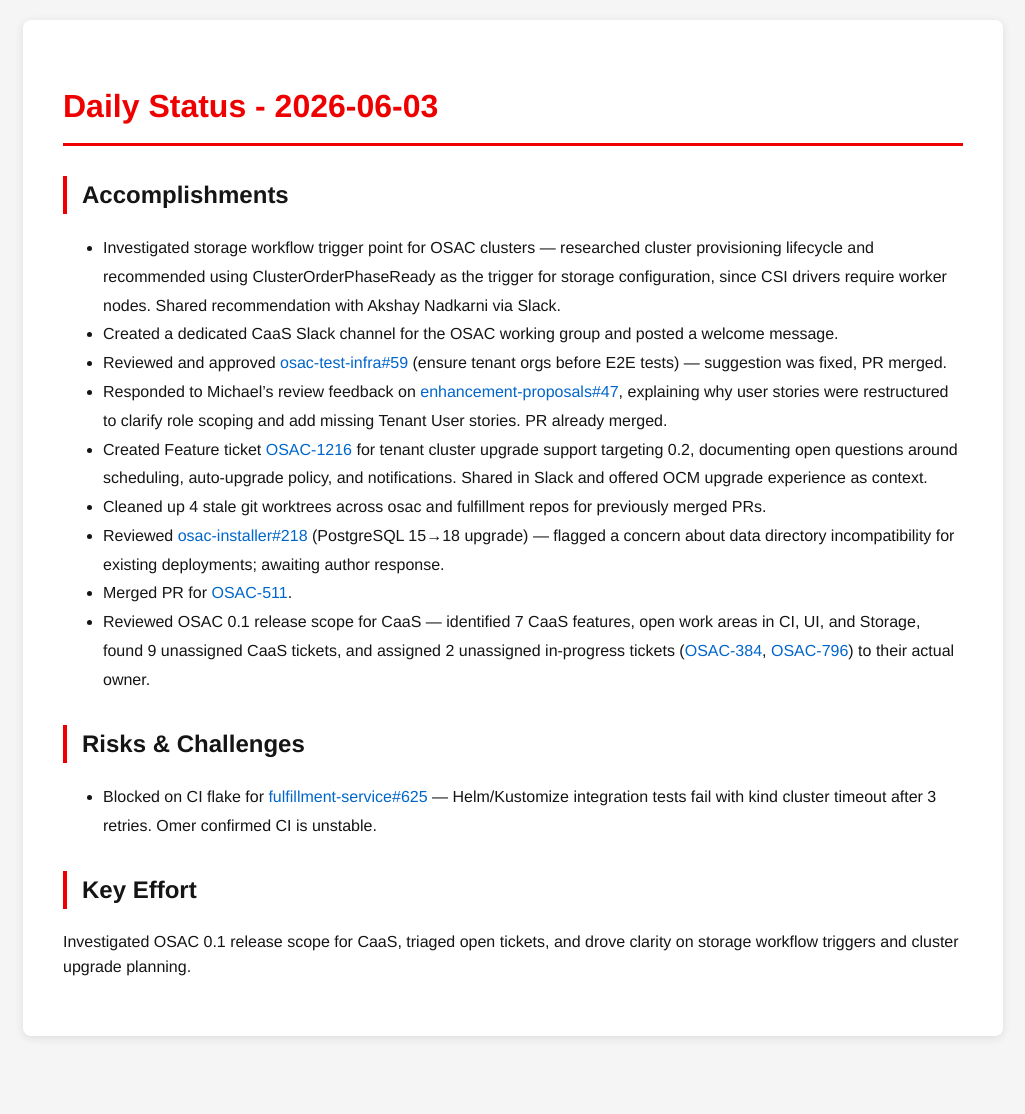
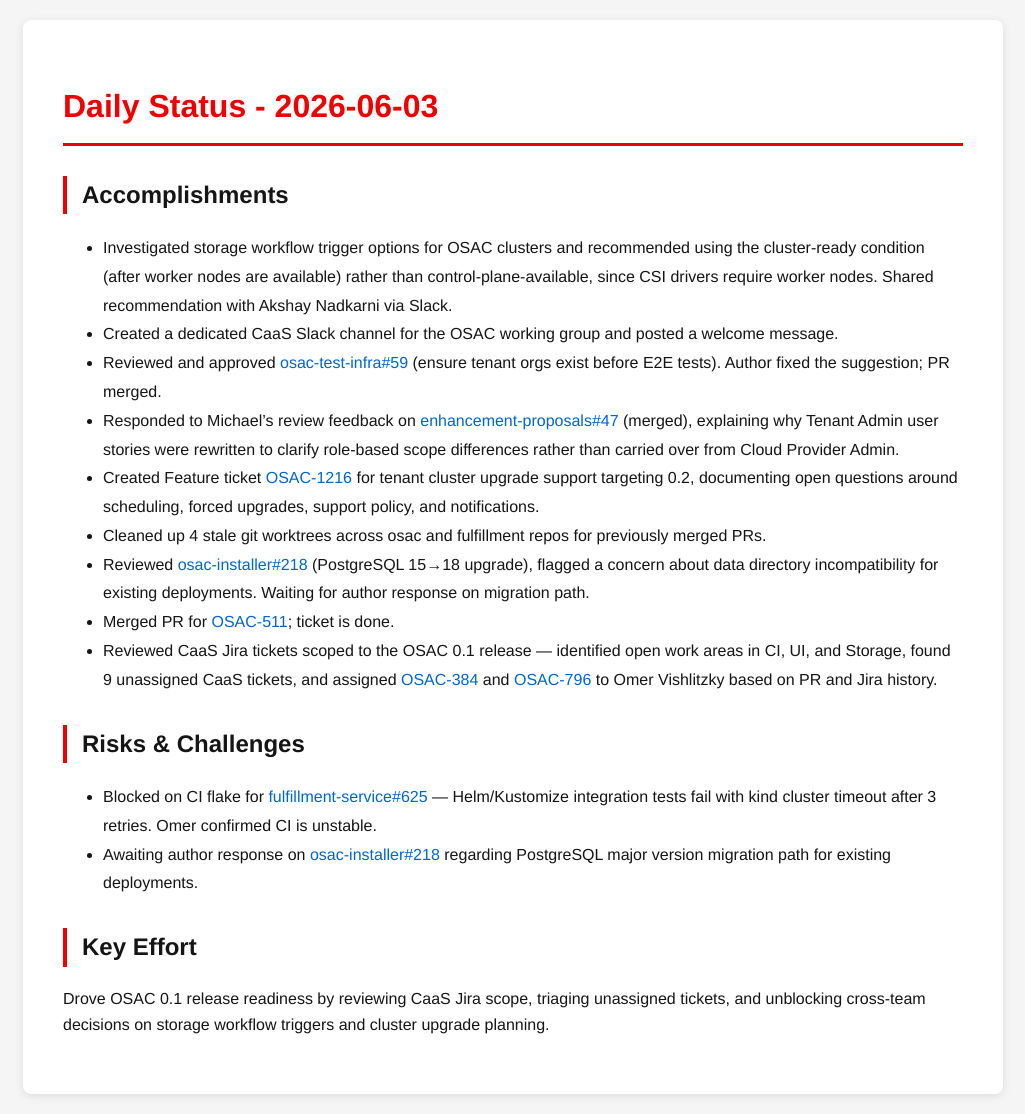
Before and after one commit to tzvatot/daily-status, a Jekyll site: the page built from 2026-06-03.md, in a window 1280 px wide. Shown: the whole page, without its empty margins (127-1152 px from the left). Built offline with Jekyll 4.4.1, drawn with Linux system fonts in a browser that asks for light colours; before the commit the page ends 1056 px from its top, so only the background shows below that.

Commit message:
Daily status update - 2026-06-03

```diff
--- a/2026-06-03.md
+++ b/2026-06-03.md
@@ -7,18 +7,19 @@
 # Daily Status - 2026-06-03
 
 ## Accomplishments
-- Investigated storage workflow trigger point for OSAC clusters — researched cluster provisioning lifecycle and recommended using ClusterOrderPhaseReady as the trigger for storage configuration, since CSI drivers require worker nodes. Shared recommendation with Akshay Nadkarni via Slack.
+- Investigated storage workflow trigger options for OSAC clusters and recommended using the cluster-ready condition (after worker nodes are available) rather than control-plane-available, since CSI drivers require worker nodes. Shared recommendation with Akshay Nadkarni via Slack.
 - Created a dedicated CaaS Slack channel for the OSAC working group and posted a welcome message.
-- Reviewed and approved [osac-test-infra#59](https://github.com/osac-project/osac-test-infra/pull/59) (ensure tenant orgs before E2E tests) — suggestion was fixed, PR merged.
-- Responded to Michael's review feedback on [enhancement-proposals#47](https://github.com/osac-project/enhancement-proposals/pull/47), explaining why user stories were restructured to clarify role scoping and add missing Tenant User stories. PR already merged.
-- Created Feature ticket [OSAC-1216](https://redhat.atlassian.net/browse/OSAC-1216) for tenant cluster upgrade support targeting 0.2, documenting open questions around scheduling, auto-upgrade policy, and notifications. Shared in Slack and offered OCM upgrade experience as context.
+- Reviewed and approved [osac-test-infra#59](https://github.com/osac-project/osac-test-infra/pull/59) (ensure tenant orgs exist before E2E tests). Author fixed the suggestion; PR merged.
+- Responded to Michael's review feedback on [enhancement-proposals#47](https://github.com/osac-project/enhancement-proposals/pull/47) (merged), explaining why Tenant Admin user stories were rewritten to clarify role-based scope differences rather than carried over from Cloud Provider Admin.
+- Created Feature ticket [OSAC-1216](https://redhat.atlassian.net/browse/OSAC-1216) for tenant cluster upgrade support targeting 0.2, documenting open questions around scheduling, forced upgrades, support policy, and notifications.
 - Cleaned up 4 stale git worktrees across osac and fulfillment repos for previously merged PRs.
-- Reviewed [osac-installer#218](https://github.com/osac-project/osac-installer/pull/218) (PostgreSQL 15→18 upgrade) — flagged a concern about data directory incompatibility for existing deployments; awaiting author response.
-- Merged PR for [OSAC-511](https://redhat.atlassian.net/browse/OSAC-511).
-- Reviewed OSAC 0.1 release scope for CaaS — identified 7 CaaS features, open work areas in CI, UI, and Storage, found 9 unassigned CaaS tickets, and assigned 2 unassigned in-progress tickets ([OSAC-384](https://redhat.atlassian.net/browse/OSAC-384), [OSAC-796](https://redhat.atlassian.net/browse/OSAC-796)) to their actual owner.
+- Reviewed [osac-installer#218](https://github.com/osac-project/osac-installer/pull/218) (PostgreSQL 15→18 upgrade), flagged a concern about data directory incompatibility for existing deployments. Waiting for author response on migration path.
+- Merged PR for [OSAC-511](https://redhat.atlassian.net/browse/OSAC-511); ticket is done.
+- Reviewed CaaS Jira tickets scoped to the OSAC 0.1 release — identified open work areas in CI, UI, and Storage, found 9 unassigned CaaS tickets, and assigned [OSAC-384](https://redhat.atlassian.net/browse/OSAC-384) and [OSAC-796](https://redhat.atlassian.net/browse/OSAC-796) to Omer Vishlitzky based on PR and Jira history.
 
 ## Risks & Challenges
 - Blocked on CI flake for [fulfillment-service#625](https://github.com/osac-project/fulfillment-service/pull/625) — Helm/Kustomize integration tests fail with kind cluster timeout after 3 retries. Omer confirmed CI is unstable.
+- Awaiting author response on [osac-installer#218](https://github.com/osac-project/osac-installer/pull/218) regarding PostgreSQL major version migration path for existing deployments.
 
 ## Key Effort
-Investigated OSAC 0.1 release scope for CaaS, triaged open tickets, and drove clarity on storage workflow triggers and cluster upgrade planning.
+Drove OSAC 0.1 release readiness by reviewing CaaS Jira scope, triaging unassigned tickets, and unblocking cross-team decisions on storage workflow triggers and cluster upgrade planning.
```
